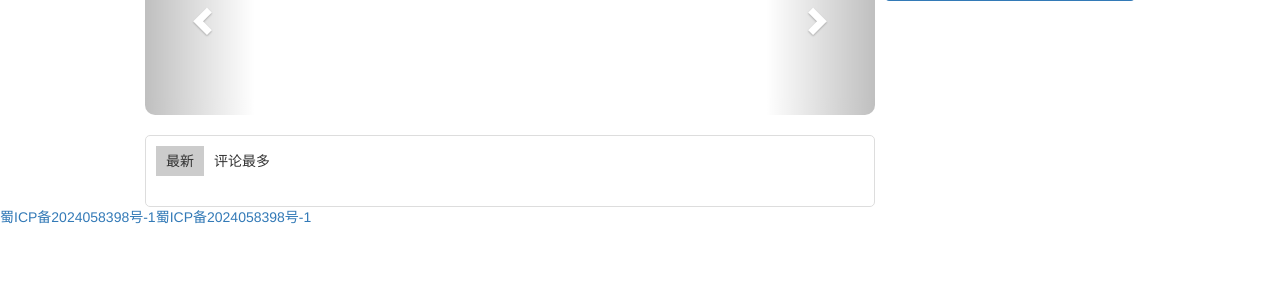
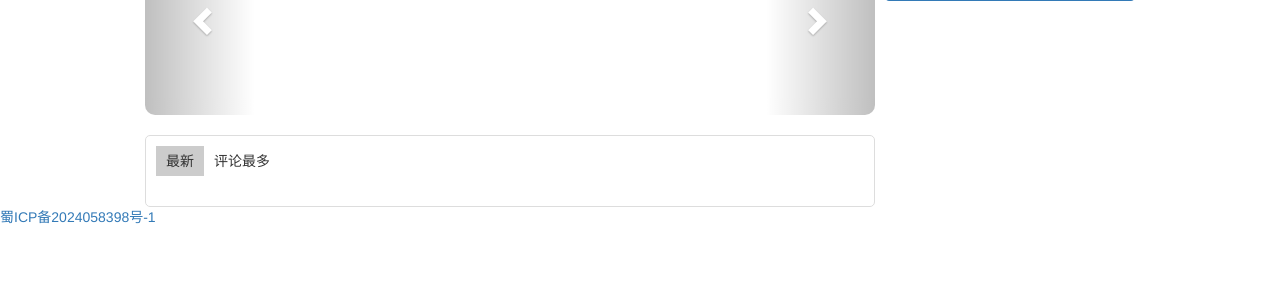
Before and after one commit to yangxinyi-bigdata/flaskbbs, a Flask app: page / in a window 1280 px wide. Shown: the part 157-450 px from the top of the page. Run offline with Flask 3, Linux system fonts and the light colour scheme; some libraries are stand-ins or nearby versions.

Commit message:
添加备案信息6

```diff
--- a/templates/front/base.html
+++ b/templates/front/base.html
@@ -66,7 +66,7 @@
         {% endblock %}
 
     </div>
-<a href="https://beian.miit.gov.cn/" target="_blank">蜀ICP备2024058398号-1</a><a href="https://beian.miit.gov.cn/" target="_blank">蜀ICP备2024058398号-1</a>
+<a href="https://beian.miit.gov.cn/" target="_blank">蜀ICP备2024058398号-1</a>
 </body>
 
 </html>
```
